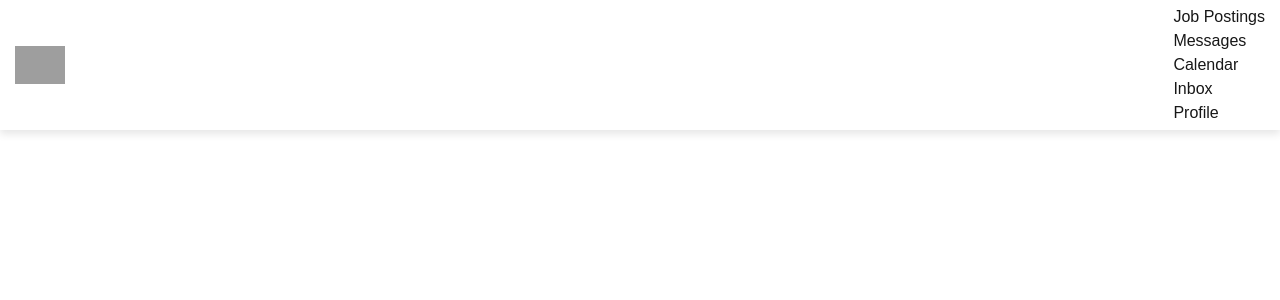
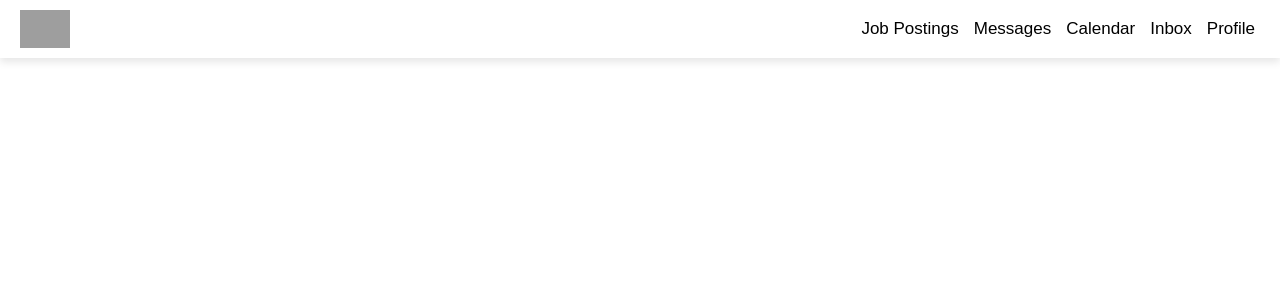
Before and after one commit to cfgtexas24/Team-15, a Next.js app: page /navbar in a window 1280 px wide. Shown: the top 300 px of the page. Built offline with nearby package versions, Linux system fonts and the light colour scheme; grey boxes are pictures that could not be loaded.

Commit message:
added styling for navbar options

```diff
--- a/src/app/navbar/style.css
+++ b/src/app/navbar/style.css
@@ -1,10 +1,24 @@
-/* style.css */
-
 .navbar {
     display: flex;
     align-items: center;
     justify-content: space-between;
     background-color:   white;
-    padding: 5px 15px;
+    padding: 10px 20px;
     box-shadow: 0 4px 8px rgba(0, 0, 0, 0.1);
 }
+
+.navOptions {
+    display: flex;
+    list-style: none;
+}
+
+.navOptions li {
+    color: black;
+    font-size: 17px;
+    margin-left: 10px;
+    margin-right: 5px;
+}
+
+.navOptions li:hover {
+    color: navy;
+}
```
